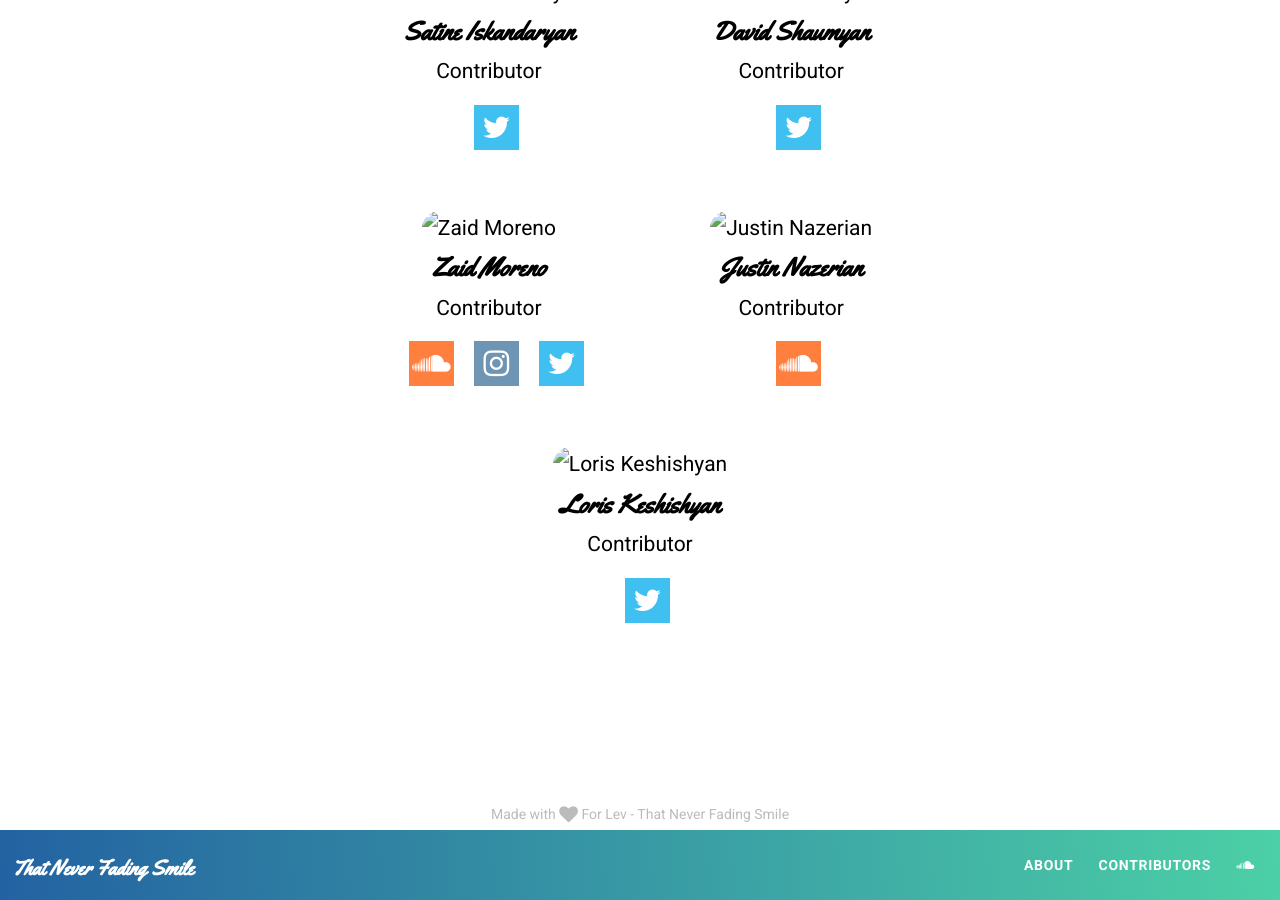
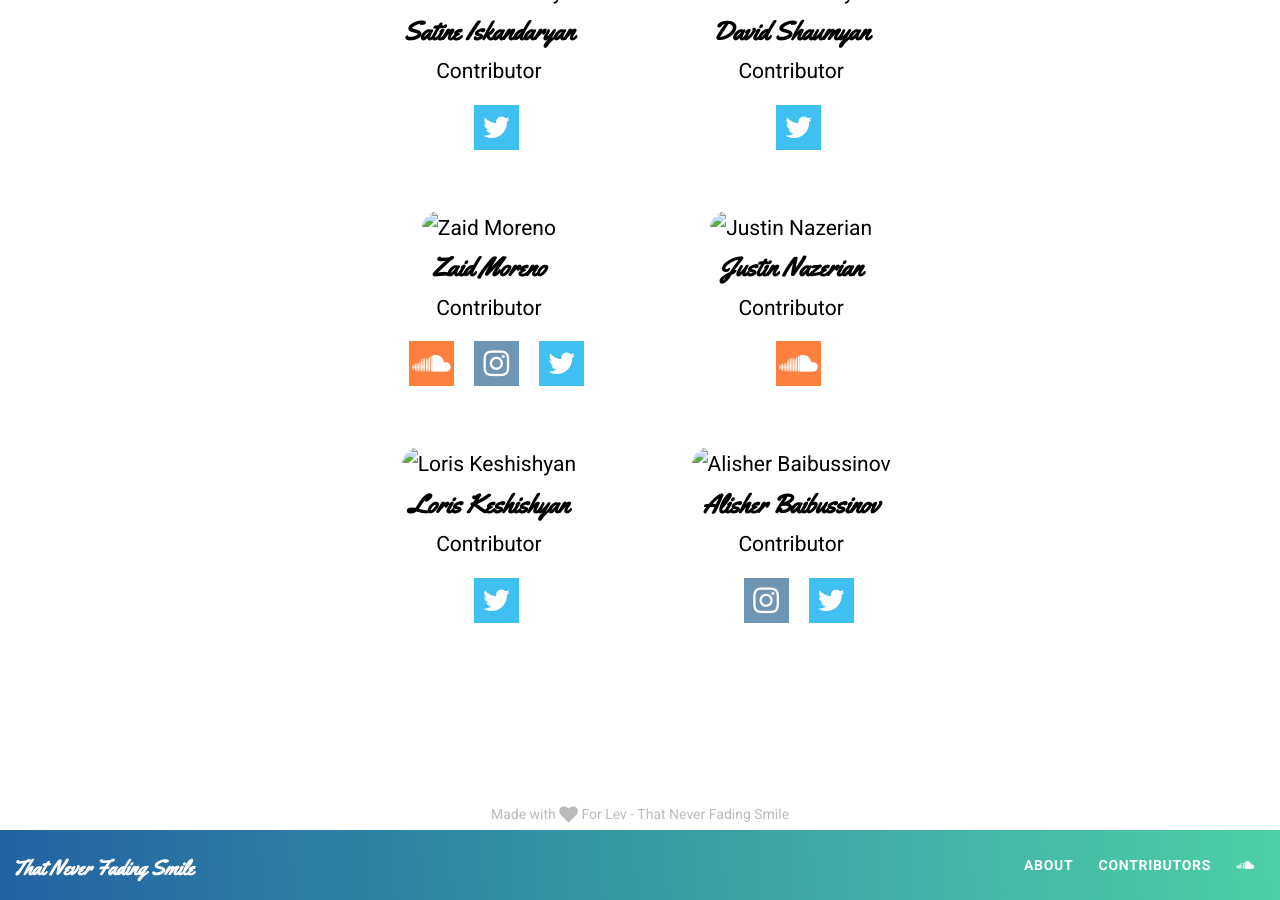
Before and after one commit to balzohrd/flapjack, a Jekyll site: the page built from contributors.md, in a window 1280 px wide and 900 px high, scrolled down 1725 px. Built offline with Jekyll 4.4.1, drawn with Linux system fonts in a browser that asks for light colours; nearby versions of some CDN libraries; comment, search, counter and statistics services are not loaded.

Commit message:
You can read minds?

```diff
--- a/contributors.md
+++ b/contributors.md
@@ -122,6 +122,14 @@ team:
     google_plus_link:
     instagram_username:
     site_link:
+  - name: Alisher Baibussinov
+    image_path: assets/images/alisher_b.png
+    position: Contributor
+    soundcloud:
+    twitter_username: 4lisherr
+    google_plus_link:
+    instagram_username: 4lisher
+    site_link:
 
 ---
 That Never Fading Smile is a collaboration between some of Lev’s closest friends. We are music lovers inspired by songs, riffs and lyrics of various genres from all around the world. Each contributor brings their own unique influence to the mix, See below for more information on each of us
```
Also changed, not shown: _posts/2016-01-06-volume-twentyfour.markdown (added, +10 -0 lines), assets/images/alisher_b.png (added).
